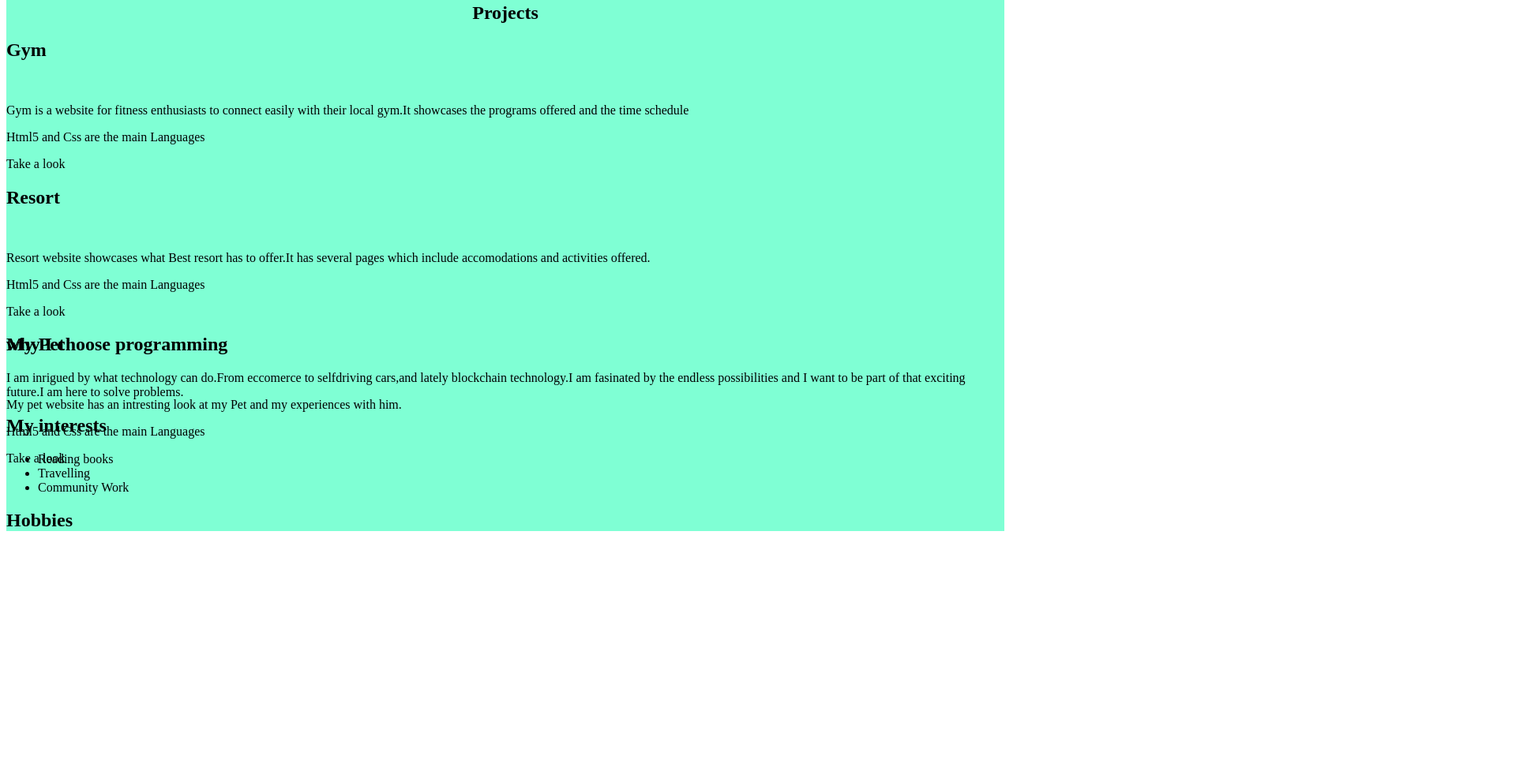
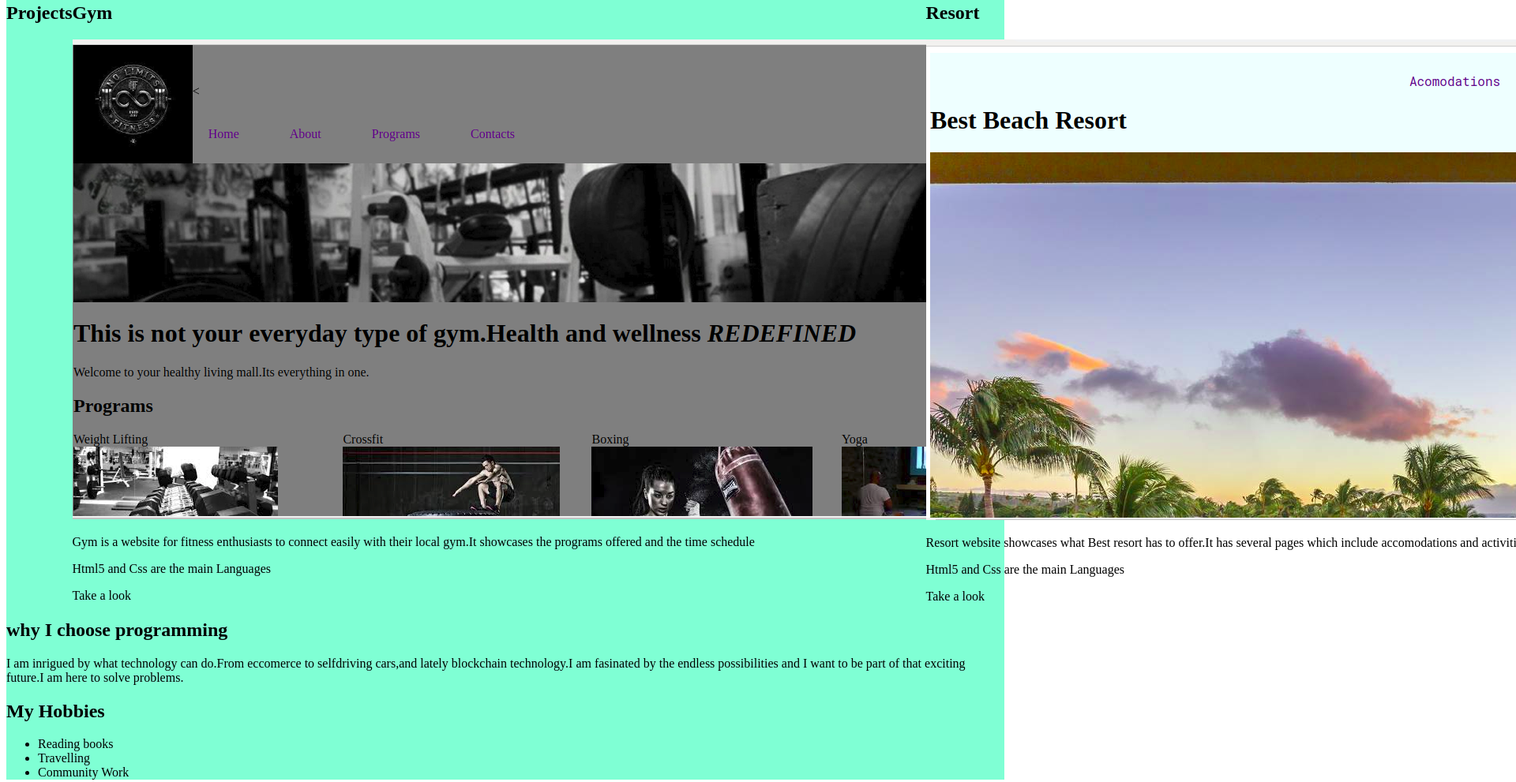
Before and after one commit to Ndundiro/portfolio, a plain HTML site: page portfolio.html in a window 1280 px wide. Shown: the part 613-1604 px from the top of the page at 79% size, 1920 px wide, since content can reach past the window. Before the commit the page ends 1306 px from the top, so only its background shows below. Drawn offline with Linux system fonts and the light colour scheme.

Commit message:
This changes add two images to the repo.The image for the gym project and the other for Resort website

```diff
--- a/portfolio.css
+++ b/portfolio.css
@@ -21,7 +21,7 @@
     font-family:'Source Code Pro', monospace;
 }
 #projects{
-    height:400px;
+    display: flex;
 }
 
 #projects>h2 {
--- a/portfolio.html
+++ b/portfolio.html
@@ -48,7 +48,7 @@
                 <h2>Projects</h2>
                 <div id="gympage">
                     <h2>Gym</h2>
-                    <img src="">
+                    <img src="gym.png">
                     <p>Gym is a website for fitness enthusiasts to connect easily with their local gym.It showcases the programs offered and the time schedule</p>
                     <p>Html5 and Css are the main Languages</p>
                     <a>Take a look</a>
@@ -56,7 +56,7 @@
                 </div>
                 <div id="Resort">
                     <h2>Resort</h2>
-                    <img src="">
+                    <img src="Resort.png">
                     <p>Resort website showcases what Best resort has to offer.It has several pages which include accomodations and activities offered.</p>
                     <p>Html5 and Css are the main Languages</p>
                     <a>Take a look</a>
@@ -68,7 +68,6 @@
                     <p>My pet website has an intresting look at my Pet and my experiences with him.</p>
                     <p>Html5 and Css are the main Languages</p>
                     <a>Take a look</a>
-
                 </div>
 
             </div>
@@ -76,13 +75,12 @@
                     <div>
                         <h2>why I choose programming</h2>
                         <p>I am inrigued by what technology can do.From eccomerce to selfdriving cars,and lately blockchain technology.I am fasinated by the endless possibilities and I want to be part of that exciting future.I am here to solve problems.</p>
-                        <h2>My interests</h2>
+                        <h2>My Hobbies</h2>
                         <ul>
                             <li>Reading books</li>
                             <li>Travelling</li>
                             <li>Community Work</li>
                         </ul>
-                        <h2>Hobbies</h2>
                     </div>
 
                 </div>
```
Also changed, not shown: Resort.png (added), gym.png (added).
